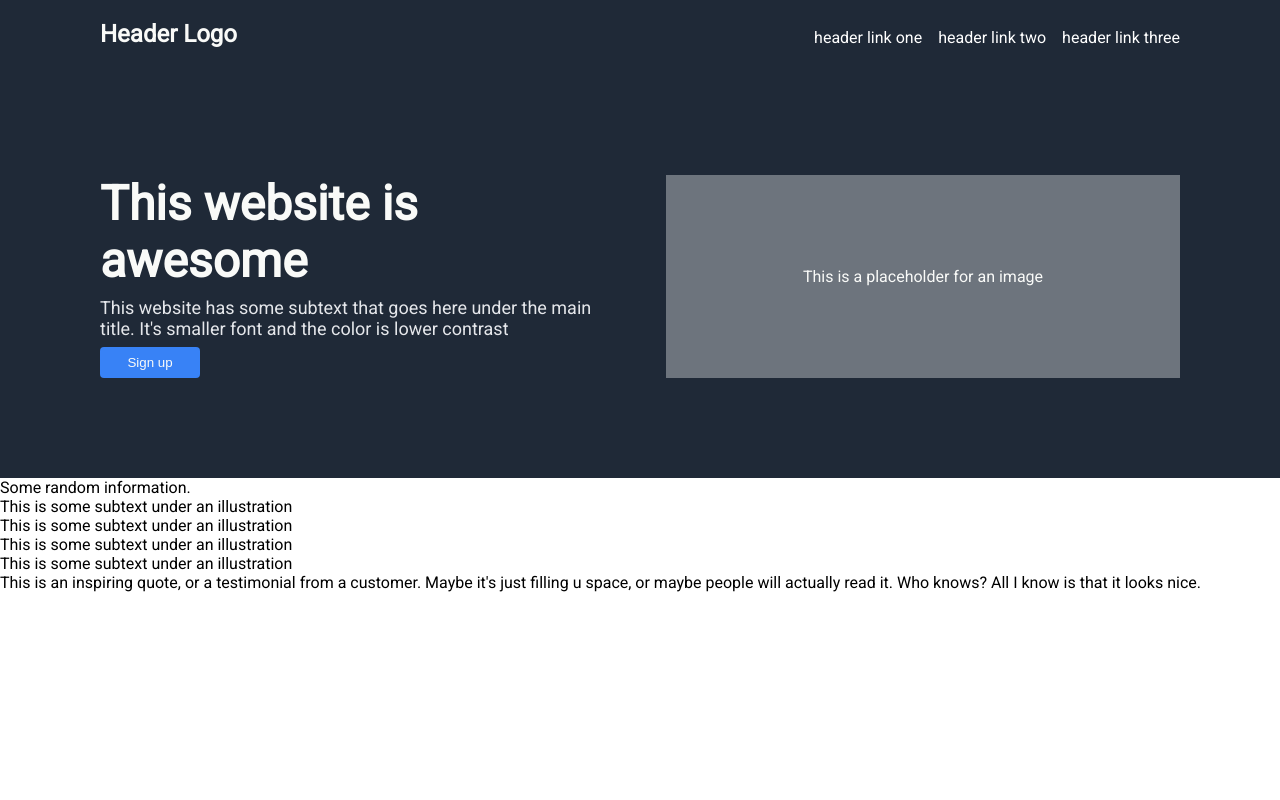
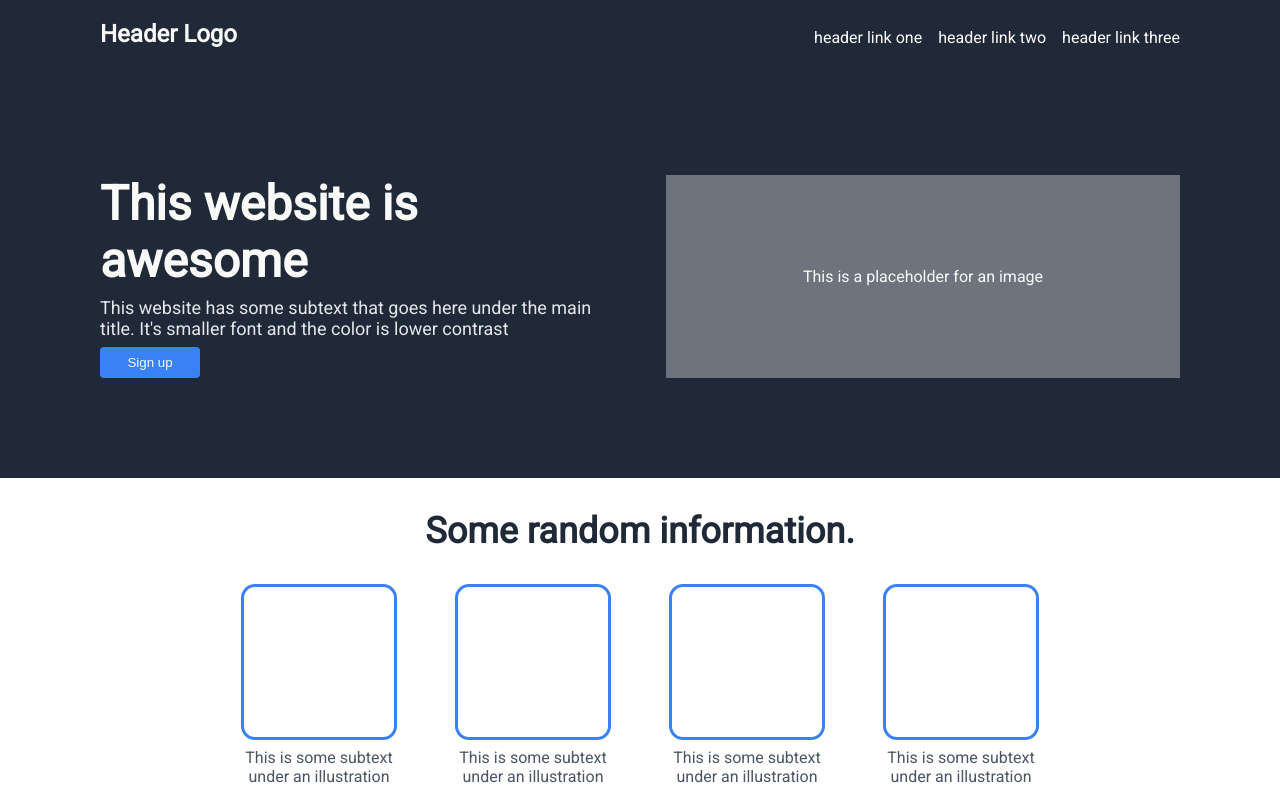
Before and after one commit to gitkazumaa/odin-landing-page, a plain HTML site: page index.html in a window 1280 px wide. Shown: the top 800 px of the page. Drawn offline with Linux system fonts and the light colour scheme.

Commit message:
Add styling for random information

```diff
--- a/styles.css
+++ b/styles.css
@@ -93,3 +93,53 @@ a {
     background-color: #6D747D;
     color: #F9FAF8;
 }
+
+.random-information-container {
+    display: flex;
+    flex-direction: column;
+    align-items: center;
+    padding: 32px;
+    gap: 32px;
+}
+
+.information-header-text {
+    font-size: 36px;
+    font-weight: 800;
+    color: #1F2937;
+}
+
+.card-container {
+    display: flex;
+    justify-content: center;
+    gap: 64px;
+    flex-wrap: wrap;
+    margin-bottom: 32px;
+}
+
+.card {
+    display: flex;
+    flex-direction: column;
+    align-items: center;
+    text-align: center;
+    width: 150px;
+    gap: 8px;
+
+}
+
+.card-box {
+    border: 3px solid #3882f6;
+    border-radius: 14px;
+    width: 150px;
+    height: 150px;
+}
+
+.card-subtext {
+    color: rgb(75,85,99);
+}
+
+.quote-containter {
+    display: flex;
+    flex-direction: column;
+    background-color: #E5E7EB;
+    padding: 250px;
+}
```
